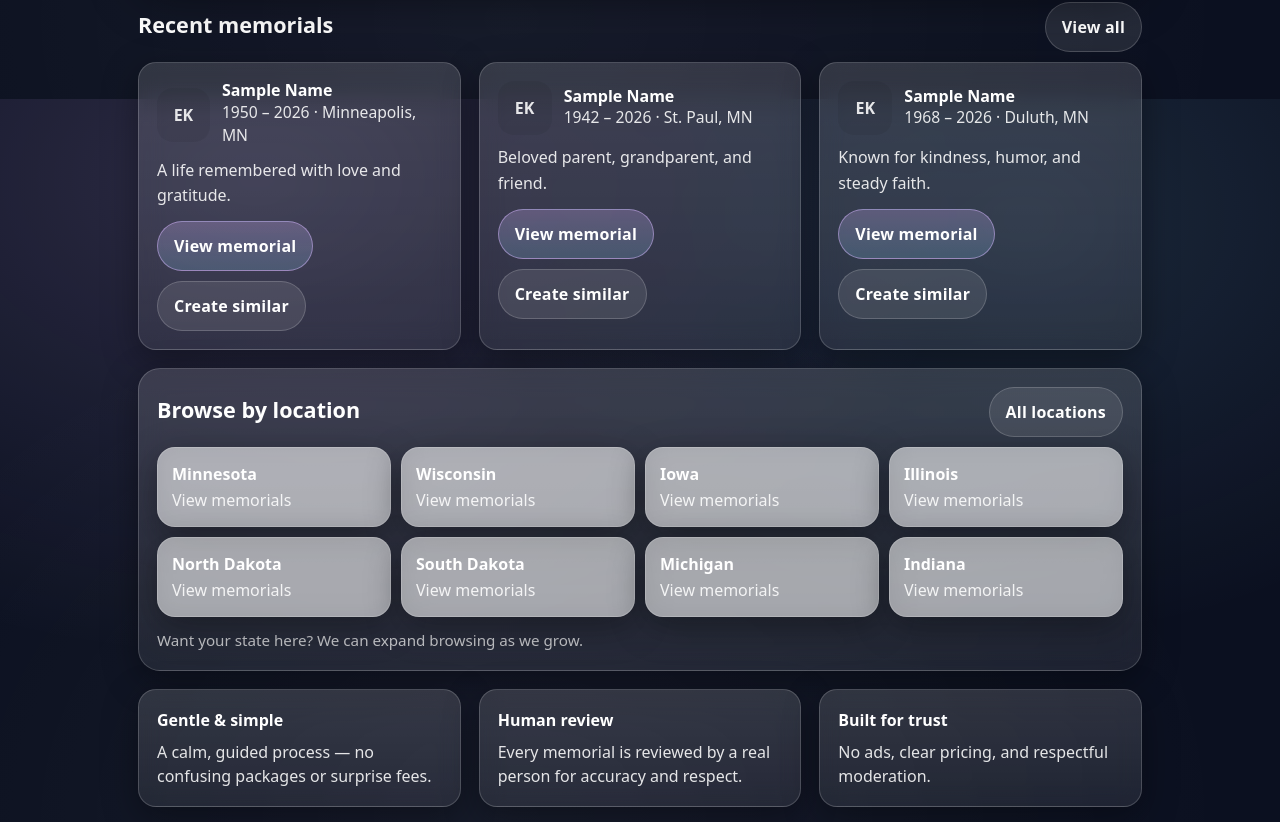
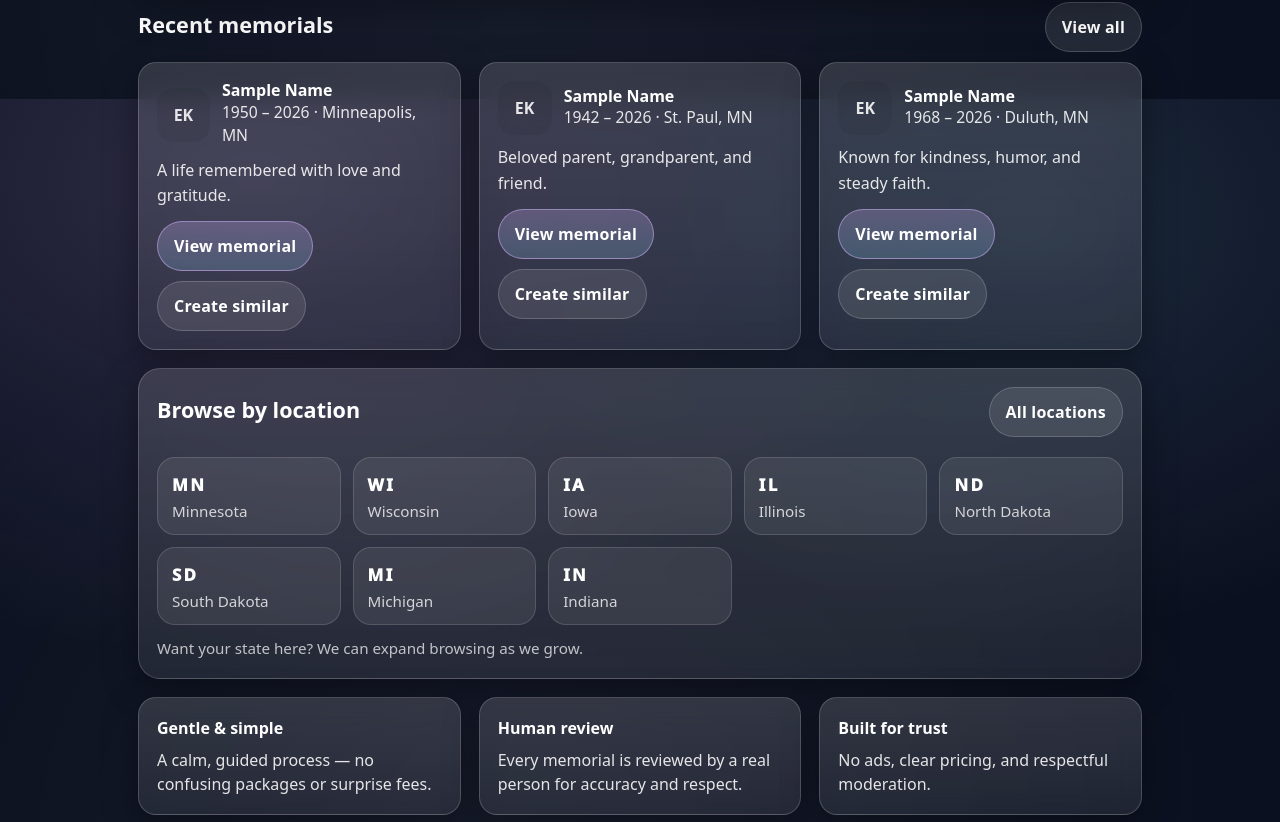
Before and after one commit to KristineMK72/everkind-memorials, a Next.js app: page / in a window 1280 px wide. Shown: the part 701-1523 px from the top of the page. Built offline with nearby package versions, Linux system fonts and the light colour scheme.

Commit message:
Update page.tsx

```diff
--- a/app/page.tsx
+++ b/app/page.tsx
@@ -1,4 +1,17 @@
 import Link from "next/link";
+
+type HomeState = { name: string; abbr: string; slug: string };
+
+const HOME_STATES: HomeState[] = [
+  { name: "Minnesota", abbr: "MN", slug: "minnesota" },
+  { name: "Wisconsin", abbr: "WI", slug: "wisconsin" },
+  { name: "Iowa", abbr: "IA", slug: "iowa" },
+  { name: "Illinois", abbr: "IL", slug: "illinois" },
+  { name: "North Dakota", abbr: "ND", slug: "north-dakota" },
+  { name: "South Dakota", abbr: "SD", slug: "south-dakota" },
+  { name: "Michigan", abbr: "MI", slug: "michigan" },
+  { name: "Indiana", abbr: "IN", slug: "indiana" },
+];
 
 export default function Home() {
   return (
@@ -10,10 +23,7 @@ export default function Home() {
         <section className="glass" style={{ padding: 26 }}>
           <div className="kicker">Everkind Memorials</div>
 
-          <div
-            className="grid grid2"
-            style={{ alignItems: "start", gap: 18, marginTop: 10 }}
-          >
+          <div className="grid grid2" style={{ alignItems: "start", gap: 18, marginTop: 10 }}>
             {/* Left: Headline + Search */}
             <div>
               <h1 className="h1" style={{ marginTop: 6 }}>
@@ -21,27 +31,20 @@ export default function Home() {
               </h1>
 
               <p className="p" style={{ maxWidth: 680 }}>
-                Search memorials by name or location, or create a respectful memorial
-                page in minutes. Every memorial is reviewed by a real person.
+                Search memorials by name or location, or create a respectful memorial page in minutes. Every memorial is
+                reviewed by a real person.
               </p>
 
               {/* Search Card */}
               <div className="card" style={{ padding: 18, borderRadius: 22, marginTop: 16 }}>
-                <div style={{ fontWeight: 750, marginBottom: 10 }}>
-                  Search memorials
-                </div>
+                <div style={{ fontWeight: 750, marginBottom: 10 }}>Search memorials</div>
 
-                <form
-                  action="/search"
-                  method="GET"
-                  style={{ display: "grid", gap: 10 }}
-                >
+                <form action="/search" method="GET" style={{ display: "grid", gap: 10 }}>
                   <div style={{ display: "grid", gap: 10 }}>
                     <input
                       name="q"
                       placeholder="Name (e.g., Jane Doe)"
                       aria-label="Search by name"
-                      className="input"
                       style={{
                         width: "100%",
                         padding: "12px 12px",
@@ -57,7 +60,6 @@ export default function Home() {
                         name="location"
                         placeholder="City or State (optional)"
                         aria-label="Search by location"
-                        className="input"
                         style={{
                           width: "100%",
                           padding: "12px 12px",
@@ -71,7 +73,6 @@ export default function Home() {
                       <select
                         name="range"
                         aria-label="Date range"
-                        className="input"
                         defaultValue="30"
                         style={{
                           width: "100%",
@@ -94,34 +95,35 @@ export default function Home() {
                     <button type="submit" className="btn btnPrimary">
                       Search
                     </button>
+
+                    {/* If /recent still 404s, switch to /locations for now */}
                     <Link className="btn" href="/recent">
                       Browse recent
                     </Link>
+
                     <Link className="btn" href="/examples">
                       View examples
                     </Link>
                   </div>
 
                   <div style={{ marginTop: 10, color: "var(--muted2)", fontSize: "0.95rem" }}>
-                    Tip: Try a last name + state (e.g., “Johnson”, “Minnesota”).
+                    Tip: Try a last name + state (e.g., “Johnson”, “MN”).
                   </div>
                 </form>
               </div>
             </div>
 
-            {/* Right: Publish CTA (Legacy-like “Publish an obituary”) */}
+            {/* Right: Publish CTA */}
             <div className="card" style={{ padding: 18, borderRadius: 22 }}>
-              <div style={{ fontWeight: 800, marginBottom: 8 }}>
-                Publish a memorial
-              </div>
+              <div style={{ fontWeight: 800, marginBottom: 8 }}>Publish a memorial</div>
 
               <div style={{ color: "var(--muted)", lineHeight: 1.65 }}>
-                Create an obituary and memorial page with service details, photos,
-                and an optional guestbook. Drafts are private by default.
+                Create an obituary and memorial page with service details, photos, and an optional guestbook. Drafts are
+                private by default.
               </div>
 
               <div style={{ display: "flex", gap: 10, flexWrap: "wrap", marginTop: 14 }}>
-                <Link className="btn btnPrimary" href="/create-memorial">
+                <Link className="btn btnPrimary" href="/create-memorial?plan=free">
                   Create a memorial
                 </Link>
                 <Link className="btn" href="/pricing">
@@ -130,17 +132,8 @@ export default function Home() {
               </div>
 
               <div style={{ marginTop: 14, paddingTop: 14, borderTop: "1px solid rgba(0,0,0,0.06)" }}>
-                <div style={{ color: "var(--muted)", fontWeight: 700, marginBottom: 8 }}>
-                  Includes
-                </div>
-                <ul
-                  style={{
-                    margin: 0,
-                    paddingLeft: 18,
-                    color: "var(--muted)",
-                    lineHeight: 1.65,
-                  }}
-                >
+                <div style={{ color: "var(--muted)", fontWeight: 700, marginBottom: 8 }}>Includes</div>
+                <ul style={{ margin: 0, paddingLeft: 18, color: "var(--muted)", lineHeight: 1.65 }}>
                   <li>Written obituary</li>
                   <li>Service details</li>
                   <li>Guestbook (optional)</li>
@@ -155,7 +148,6 @@ export default function Home() {
 
         {/* =========================
             RECENT MEMORIALS (placeholder cards)
-            Hook this up to your real data later.
         ========================== */}
         <section>
           <div style={{ display: "flex", alignItems: "baseline", justifyContent: "space-between", gap: 12 }}>
@@ -202,15 +194,13 @@ export default function Home() {
                   </div>
                 </div>
 
-                <div style={{ marginTop: 10, color: "var(--muted)", lineHeight: 1.6 }}>
-                  {m.blurb}
-                </div>
+                <div style={{ marginTop: 10, color: "var(--muted)", lineHeight: 1.6 }}>{m.blurb}</div>
 
                 <div style={{ display: "flex", gap: 10, flexWrap: "wrap", marginTop: 12 }}>
                   <Link className="btn btnPrimary" href="/examples">
                     View memorial
                   </Link>
-                  <Link className="btn" href="/create-memorial">
+                  <Link className="btn" href="/create-memorial?plan=free">
                     Create similar
                   </Link>
                 </div>
@@ -222,7 +212,7 @@ export default function Home() {
         <div style={{ height: 18 }} />
 
         {/* =========================
-            BROWSE BY LOCATION (Legacy-like)
+            BROWSE BY LOCATION
         ========================== */}
         <section className="card" style={{ padding: 18, borderRadius: 22 }}>
           <div style={{ display: "flex", alignItems: "baseline", justifyContent: "space-between", gap: 12 }}>
@@ -236,35 +226,20 @@ export default function Home() {
 
           <div style={{ height: 10 }} />
 
-          <div
-            className="grid"
-            style={{
-              display: "grid",
-              gridTemplateColumns: "repeat(4, minmax(0, 1fr))",
-              gap: 10,
-            }}
-          >
-            {["Minnesota", "Wisconsin", "Iowa", "Illinois", "North Dakota", "South Dakota", "Michigan", "Indiana"].map(
-              (state) => (
-                <Link
-                  key={state}
-                  href={`/locations/${encodeURIComponent(state.toLowerCase())}`}
-                  className="card"
-                  style={{
-                    padding: 14,
-                    borderRadius: 18,
-                    textDecoration: "none",
-                    color: "inherit",
-                    background: "rgba(255,255,255,0.55)",
-                  }}
-                >
-                  <div style={{ fontWeight: 800 }}>{state}</div>
-                  <div style={{ color: "var(--muted)", marginTop: 2 }}>
-                    View memorials
-                  </div>
-                </Link>
-              )
-            )}
+          {/* Uses the same mobile-safe grid as /locations */}
+          <div className="ekStateGrid">
+            {HOME_STATES.map((s) => (
+              <Link
+                key={s.slug}
+                href={`/locations/${s.slug}`}
+                className="ekStateTile"
+                aria-label={s.name}
+                title={s.name}
+              >
+                <div className="ekStateAbbr">{s.abbr}</div>
+                <div className="ekStateName">{s.name}</div>
+              </Link>
+            ))}
           </div>
 
           <div style={{ marginTop: 12, color: "var(--muted2)", fontSize: "0.95rem" }}>
@@ -275,11 +250,11 @@ export default function Home() {
         <div style={{ height: 18 }} />
 
         {/* =========================
-            TRUST / WHY EVERKIND (keep your brand)
+            TRUST / WHY EVERKIND
         ========================== */}
         <section className="grid grid3">
           <div className="card" style={{ padding: 18 }}>
-            <div style={{ fontWeight: 800, marginBottom: 8 }}>Gentle & simple</div>
+            <div style={{ fontWeight: 800, marginBottom: 8 }}>Gentle &amp; simple</div>
             <div style={{ color: "var(--muted)" }}>
               A calm, guided process — no confusing packages or surprise fees.
             </div>
```
